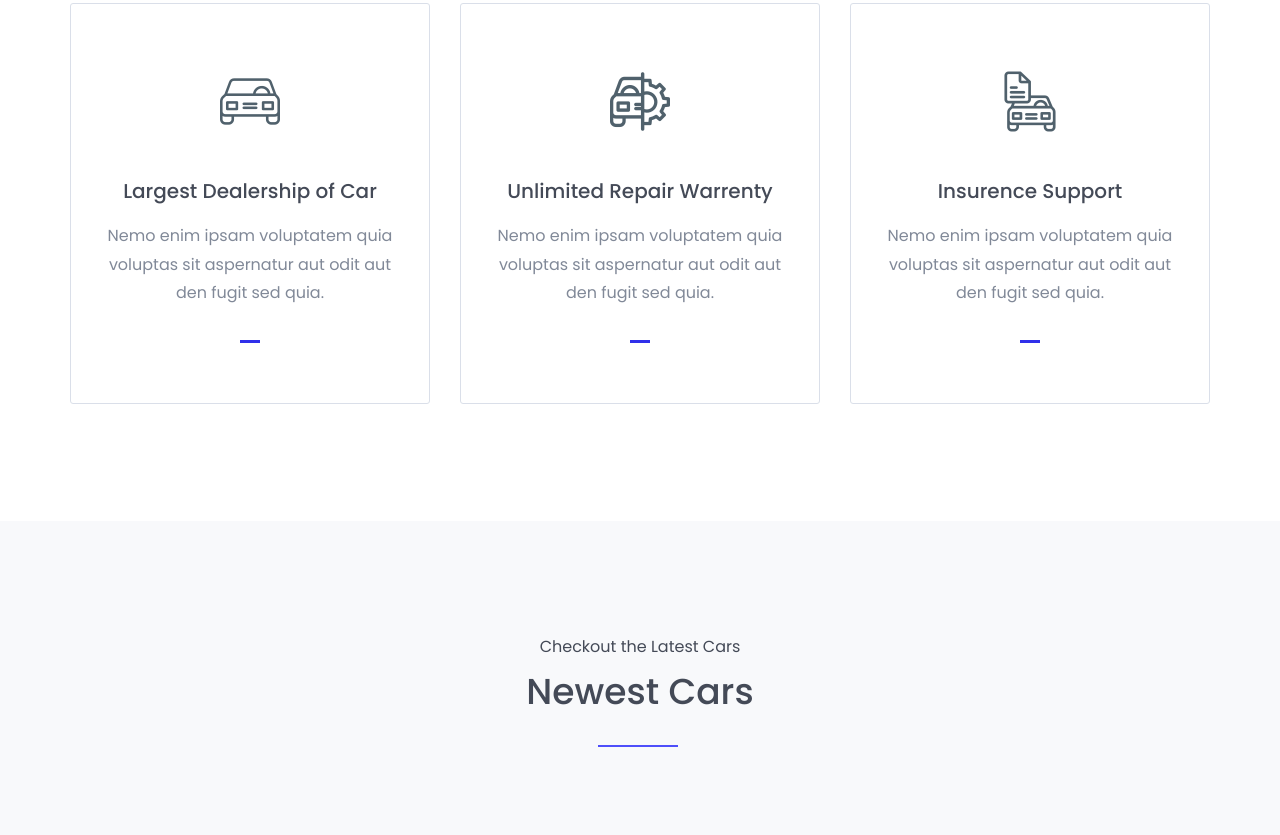
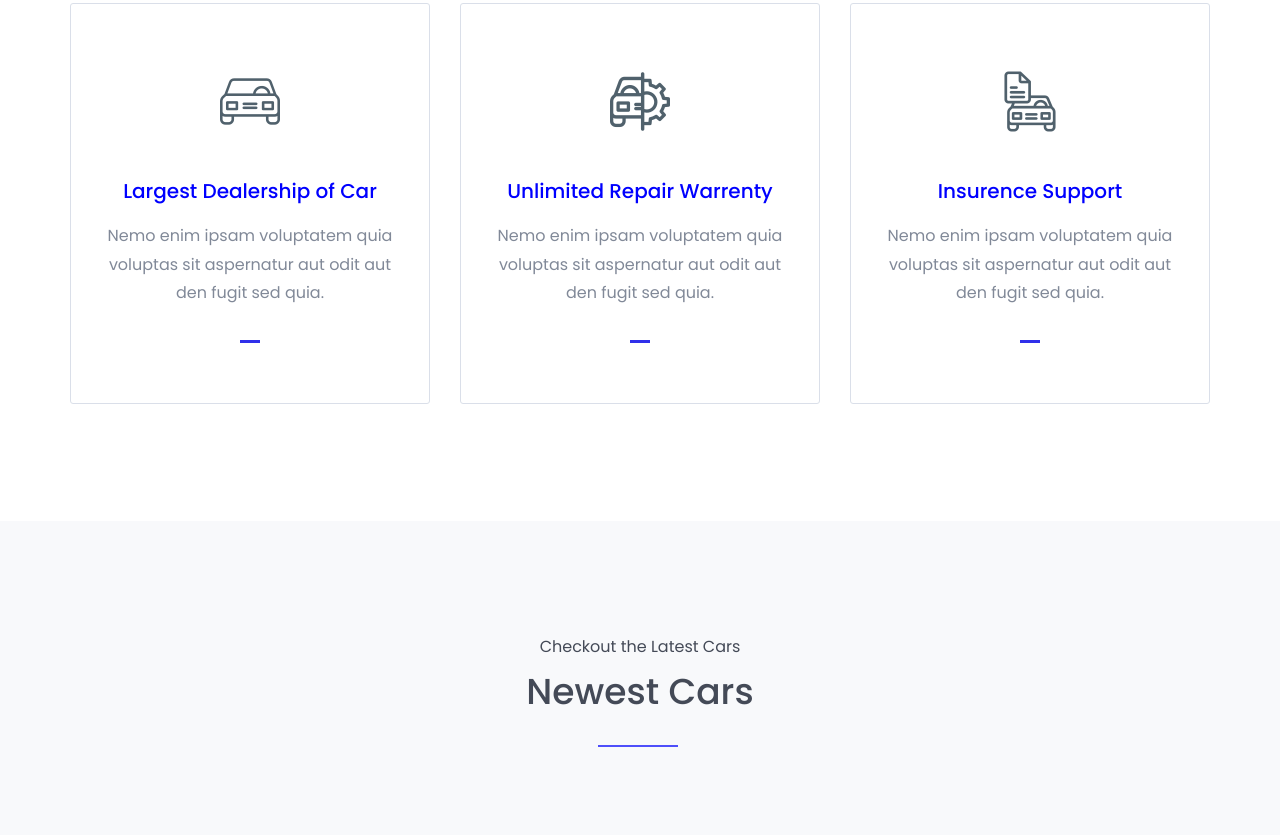
Before and after one commit to cialap/car, a plain HTML site: page index.html in a window 1280 px wide. Shown: the part 1223-2058 px from the top of the page. Drawn offline with nearby package versions, Linux system fonts and the light colour scheme.

Commit message:
change text color

```diff
--- a/assets/css/style.css
+++ b/assets/css/style.css
@@ -52,7 +52,7 @@ body{
 a,a:hover,a:active,a:focus {
 	display:inline-block;
 	text-decoration:none;
-	color: #444a57;
+	color: blue;
 	font-size:20px;
 	padding:0;
     font-weight: 500;
```
